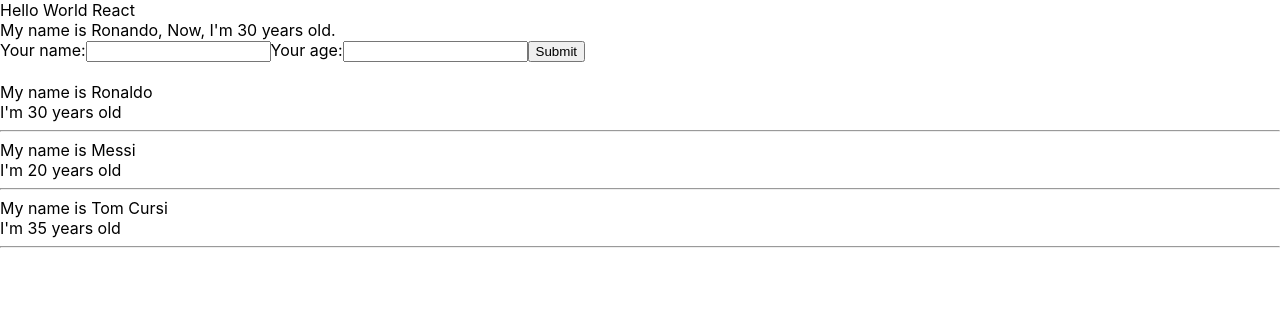
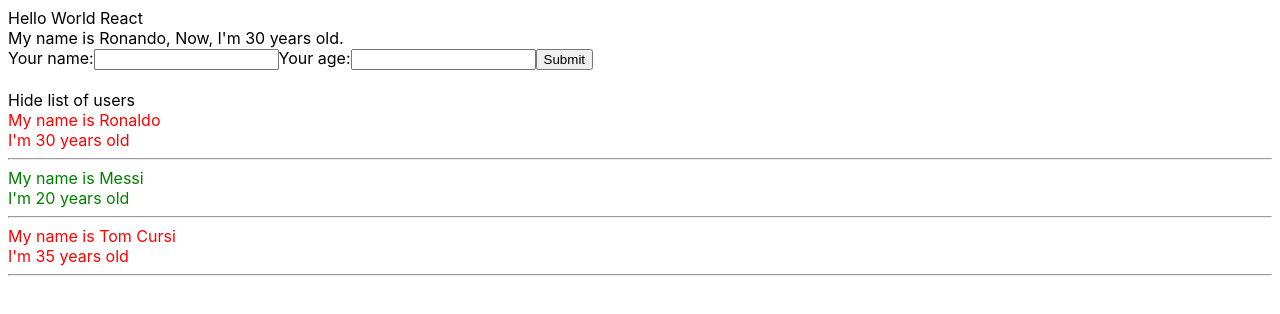
Before and after one commit to thanhcao259/base-react-redux, a React (Create React App) app: page / in a window 1280 px wide. Shown: the top 314 px of the page. Built offline with nearby package versions, Linux system fonts and the light colour scheme.

Commit message:
apply condition in show/hide toggle

```diff
--- a/src/App.css
+++ b/src/App.css
@@ -1,5 +1,5 @@
 body {
-  margin: 0;
+  margin: 30;
   font-family: -apple-system, BlinkMacSystemFont, 'Segoe UI', 'Roboto', 'Oxygen',
     'Ubuntu', 'Cantarell', 'Fira Sans', 'Droid Sans', 'Helvetica Neue',
     sans-serif;
@@ -50,3 +50,10 @@ code {
     transform: rotate(360deg);
   }
 }
+
+.red {
+  color: red;
+}
+.green {
+  color: green
+}
--- a/src/components/DisplayInfor.js
+++ b/src/components/DisplayInfor.js
@@ -1,28 +1,44 @@
 import React from "react";
 
-class DisplayInfor extends React.Component{
+class DisplayInfor extends React.Component {
 
-    render(){
+    state = {
+        isShow: true
+    }
+    handleShowHide = (e) => {
+        this.setState({
+            isShow: !this.state.isShow
+        })
+    };
+    render() {
         // console.log(this.props);
         /**
          * DESTRUCTURE CODE
          */
         // const {age, name} = this.props;
-        const {listUser} = this.props;
-        return(
+        const { listUser } = this.props;
+        return (
             <>
                 <div>
-                {listUser.map((item, index)=>{
-                    return(
-                    <div key={item.id}>
+                    <span onClick={() => { this.handleShowHide() }}>
+                        {this.state.isShow ? "Hide " : "Show "}list of users</span>
+                </div>
+                { this.state.isShow &&
+                <div>
+                    {listUser.map((item, index) => {
+
+                        return (
+                        <div key={item.id}
+                            className={+item.age > 28 ? "red" : "green"}>
                             <div>My name is {item.name}</div>
                             <div>I'm {item.age} years old</div>
-                        <hr/>
+                            <hr />
                         </div>
-
                         )
                     })}
                 </div>
+
+                }
             </>
         )
     }
```
Lines whose indentation alone changed are shown as unchanged.
